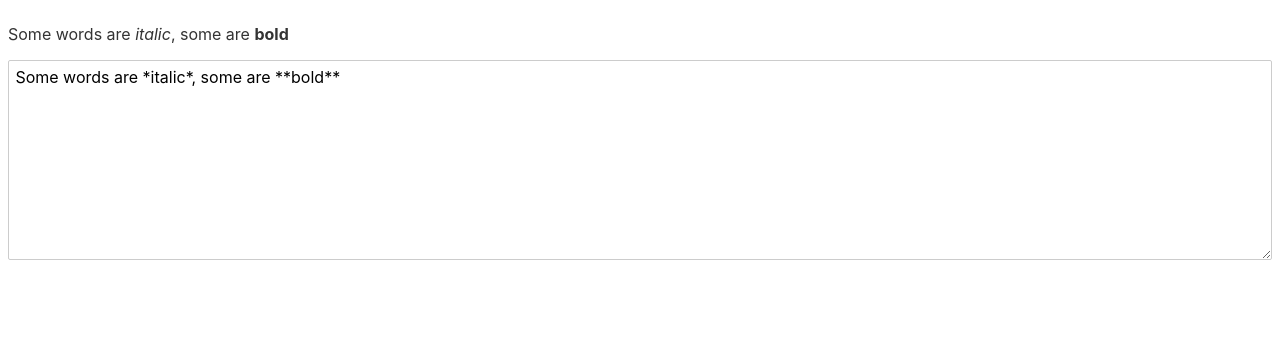
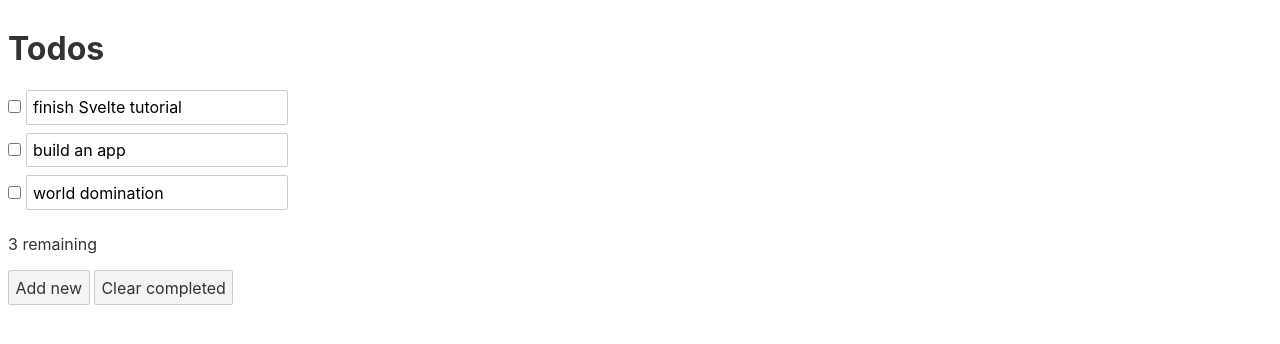
Before and after one commit to azufb/JSONMaker, a Svelte app: page / in a window 1280 px wide. Shown: the top 344 px of the page. Built offline with nearby package versions, Linux system fonts and the light colour scheme.

Commit message:
チュートリアルf,g,h,i

```diff
--- a/src/App.svelte
+++ b/src/App.svelte
@@ -1,15 +1,39 @@
 <script>
-  import { marked } from 'marked';
-  let value = `Some words are *italic*, some are **bold**`;
+  let todos = [
+    { done: false, text: 'finish Svelte tutorial' },
+    { done: false, text: 'build an app' },
+    { done: false, text: 'world domination' },
+  ];
+
+  function add() {
+    todos = todos.concat({ done: false, text: '' });
+  }
+
+  function clear() {
+    todos = todos.filter((t) => !t.done);
+  }
+
+  $: remaining = todos.filter((t) => !t.done).length;
 </script>
 
-{@html marked(value)}
+<h1>Todos</h1>
 
-<textarea {value} />
+{#each todos as todo}
+  <div class:done={todo.done}>
+    <input type="checkbox" bind:checked={todo.done} />
+
+    <input placeholder="What needs to be done?" bind:value={todo.text} />
+  </div>
+{/each}
+
+<p>{remaining} remaining</p>
+
+<button on:click={add}> Add new </button>
+
+<button on:click={clear}> Clear completed </button>
 
 <style>
-  textarea {
-    width: 100%;
-    height: 200px;
+  .done {
+    opacity: 0.4;
   }
 </style>
```
